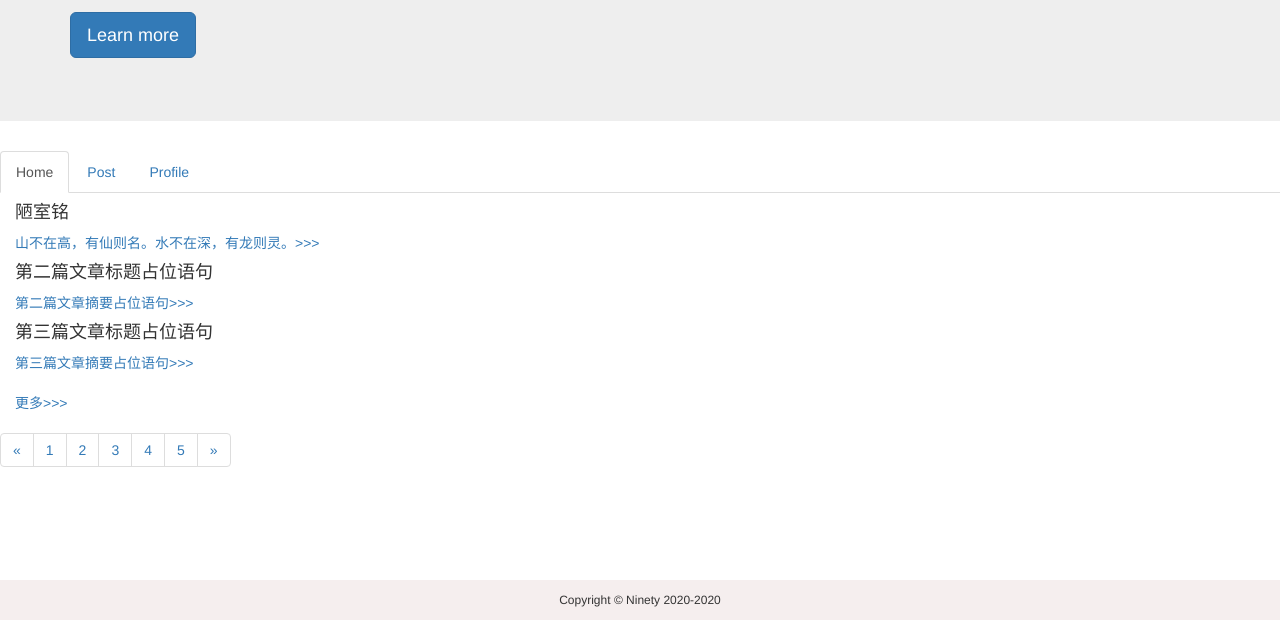
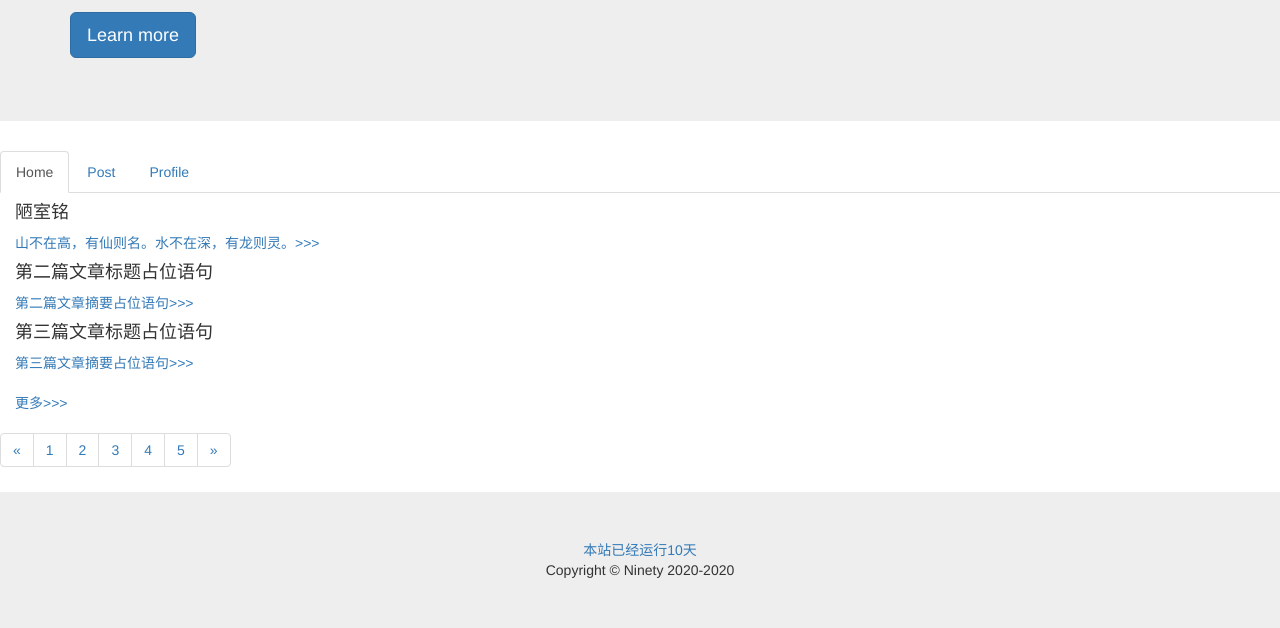
Before and after one commit to getninety/getninety.github.io, a plain HTML site: page index.html in a window 1280 px wide. Shown: the part 180-808 px from the top of the page. Drawn offline with Linux system fonts and the light colour scheme.

Commit message:
Add files via upload
timing

```diff
--- a/css/index.css
+++ b/css/index.css
@@ -1,17 +1,4 @@
-*{
-    padding: 0px;
-    margin: 0px;
+html{
+	margin-top:0px;
+	margin-bottom:0px;
 }
-
-.padd-top {
-    padding-top: 10px;
-}
-
-.company {
-    /*字体大小12，背景色#f5eeee，文字居中对齐，高度与行高为40px*/
-    font-size: 12px;
-    background-color: #f5eeee;
-    text-align: center;
-    height: 40px;
-    line-height: 40px;
-}
--- a/index.html
+++ b/index.html
@@ -69,8 +69,19 @@
 		  </ul>
 		</nav>
 
-		<footer class="navbar-fixed-bottom">
-			<div class="row company">Copyright &copy; Ninety 2020-2020</div>
+		<footer class="footer">
+			<div class="jumbotron text-center" style="margin-bottom:0">
+				<a>本站已经运行<a id="days">0</a><a>天</a></a>
+				<div class="copyright">Copyright &copy; Ninety 2020-2020</div>
+			</div>
 		</footer>
+		<script>
+			var s1 = '2020-11-21';//设置建站时间
+			s1 = new Date(s1.replace(/-/g, "/"));
+			s2 = new Date();
+			var days = s2.getTime() - s1.getTime();
+			var number_of_days = parseInt(days / (1000 * 60 * 60 * 24));
+			document.getElementById('days').innerHTML = number_of_days;
+		</script>
 	</body>
 </html>
```
Also changed, not shown: 2020/11/11.html (+5 -3 lines), post.html (+4 -2 lines), profile.html (+4 -2 lines).
